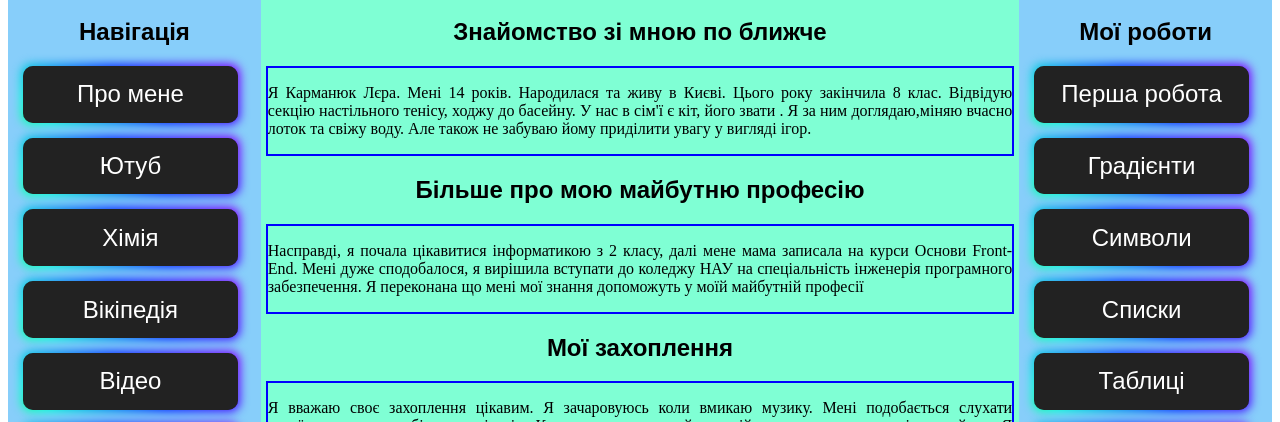
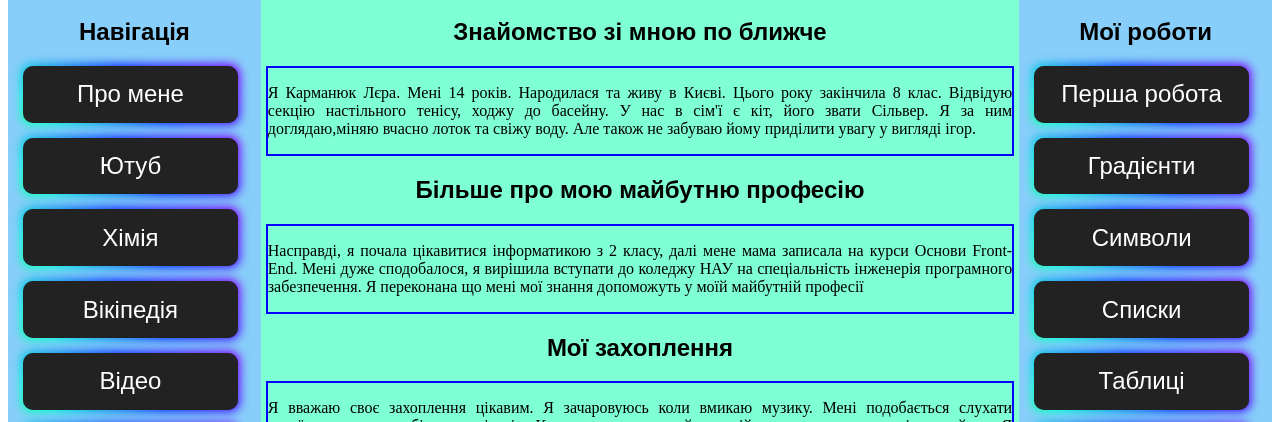
Before and after one commit to lerakarmanuk/ms, a plain HTML site: page index.html in a window 1280 px wide. Shown: the part 278-700 px from the top of the page. Drawn offline with Linux system fonts and the light colour scheme.

Commit message:
Add files via upload

```diff
--- a/index.html
+++ b/index.html
@@ -28,7 +28,7 @@
 	<h2>Знайомство зі мною по ближче</h2>
 	<section id="about">
 		<article>
-			<p>Я Карманюк Лєра. Мені 14 років. Народилася та живу в Києві. Цього року закінчила 8 клас. Відвідую секцію настільного тенісу, ходжу до басейну. У нас в сім'ї є кіт, його звати . Я за ним доглядаю,міняю вчасно лоток та свіжу воду. Але також не забуваю йому приділити увагу у вигляді ігор.</p>
+			<p>Я Карманюк Лєра. Мені 14 років. Народилася та живу в Києві. Цього року закінчила 8 клас. Відвідую секцію настільного тенісу, ходжу до басейну. У нас в сім'ї є кіт, його звати Сільвер. Я за ним доглядаю,міняю вчасно лоток та свіжу воду. Але також не забуваю йому приділити увагу у вигляді ігор.</p>
 		</article>
 		 <h2>Більше про мою майбутню професію</h2>
 		<article>
```
